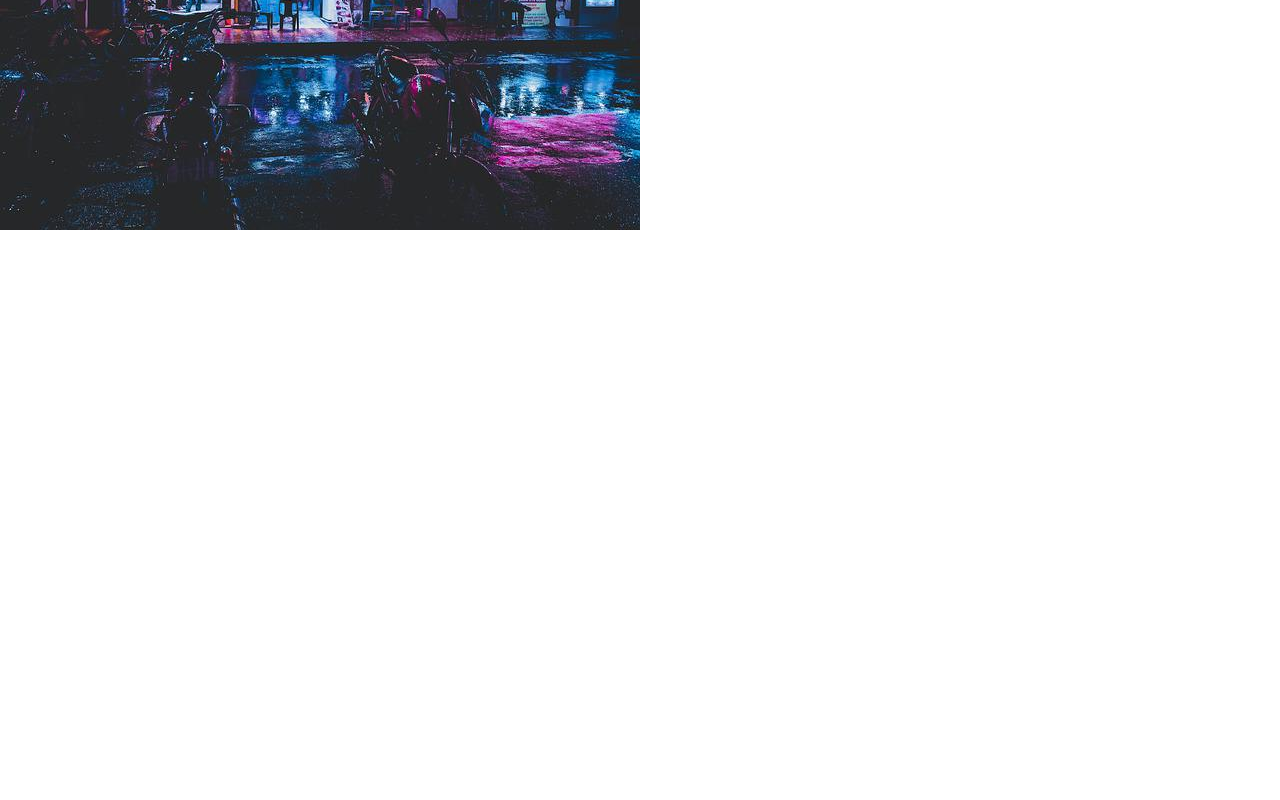
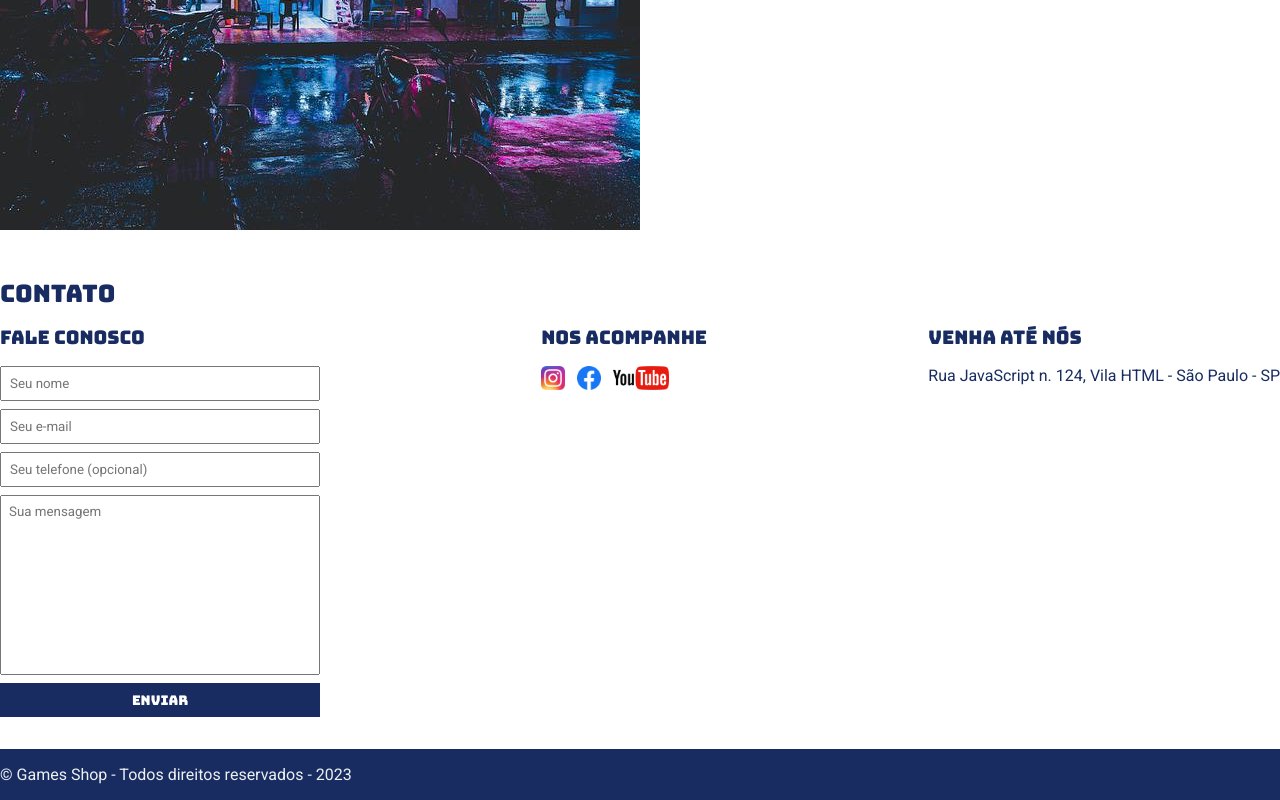
Before and after one commit to codeverson/Games-Shop, a plain HTML site: page index.html in a window 1280 px wide. Shown: the part 349-1149 px from the top of the page. Before the commit the page ends 800 px from the top, so only its background shows below. Drawn offline with Linux system fonts and the light colour scheme.

Commit message:
final aula 04

```diff
--- a/index.html
+++ b/index.html
@@ -23,16 +23,16 @@
         <nav>
             <ul>
                 <li>
-                    <a href="#">Sobre a loja</a>
+                    <a href="#about">Sobre a loja</a>
                 </li>
                 <li>
-                    <a href="#">Contato</a>
+                    <a href="#contact">Contato</a>
                 </li>
             </ul>
         </nav>
 </div>
     </header>
-    <section>
+    <section id="about">
         <div class="container">
             <img class="store-front" src="./images/loja.jpg" alt="Fachada da loja Games Shop">
             <div>
@@ -50,5 +50,55 @@
                 </ul>
             </div>
     </section>
+    <section id="contact">
+        <div class="container">
+            <h2>Contato</h2>
+            <div class="contact-methods">
+                <div>
+                    <h3>Fale conosco</h3>
+                    <form>
+                        <input type="text" placeholder="Seu nome" required/>
+                        <input type="email" placeholder="Seu e-mail" required/>
+                        <input type="tel" placeholder="Seu telefone (opcional)"/>
+                        <textarea placeholder="Sua mensagem" required></textarea>
+                        <button type="submit">Enviar</button>
+                    </form>
+                </div>
+                <div>
+                    <h3>Nos acompanhe</h3>
+                    <ul class="social-links">
+                        <li>
+                            <a href="#" title="Siga-nos no Instagram">
+                                <img src="./images/instagram.png" alt="Logo do Instagram"/>
+                            </a>
+                        </li>
+                        <li>
+                            <a href="#" title="Siga-nos no Facebook">
+                                <img src="./images/facebook.png" alt="Logo do Facebook"/>
+                            </a>
+                        </li>
+                        <li>
+                            <a href="#" title="Visite nosso canal no YouTube">
+                                <img src="./images/youtube.png" alt="Logo do Youtube"/>
+                            </a>
+                        </li>
+                    </ul>
+                </div>
+                <div>
+                    <h3>Venha até nós</h3>
+                    <p>
+                        Rua JavaScript n. 124, Vila HTML - São Paulo - SP
+                    </p>
+                </div>
+            </div>
+        </div>
+    </section>
+    <footer>
+        <div class="container">
+            <p>&copy; Games Shop - Todos direitos reservados - 2023
+
+            </p>
+        </div>
+    </footer>
 </body>
 </html>
--- a/main.css
+++ b/main.css
@@ -5,11 +5,16 @@
 }
 
 header,
-section h2 {
+section h2,
+section h3,
+form button {
     font-family:'Bungee', cursive;
+    font-weight: normal;
 }
 
-body {
+body,
+input,
+textarea {
     font-family: 'Roboto', sans-serif;
 }
 
@@ -17,11 +22,6 @@
     padding: 16px 0;
     background-color: #182c61;
     color: #ecf0f1;
-}
-
-header h1,
-section h2 {
-    font-weight: normal;
 }
 
 header nav li {
@@ -80,3 +80,65 @@
 .store-front {
     margin-right: 32px;
 }
+
+.social-links img {
+    height: 24px;
+}
+
+.social-links li {
+    display: inline;
+    margin-right: 8px;
+}
+
+.social-links li a {
+    text-decoration: none;
+}
+
+#contact .container {
+    display: block;
+}
+
+.contact-methods {
+    display: flex;
+    justify-content: space-between;
+}
+
+form input,
+form textarea,
+form button {
+    display: block;
+    width: 320px;
+    margin-bottom: 8px;
+    padding: 8px;
+}
+
+form textarea {
+    resize: none;
+    height: 180px;
+}
+
+section h3 {
+    margin-bottom: 16px;
+}
+
+form button {
+    background-color: #182c61;
+    color: #fff;
+    border: none;
+    cursor: pointer;
+}
+
+form button:hover {
+    background-color: #213d88;
+}
+
+input:focus, textarea:focus {
+    outline-color: #182c61;
+
+}
+
+footer {
+    background-color: #182c61;
+    color: #ecf0f1;
+    padding: 16px 0;
+}
```
